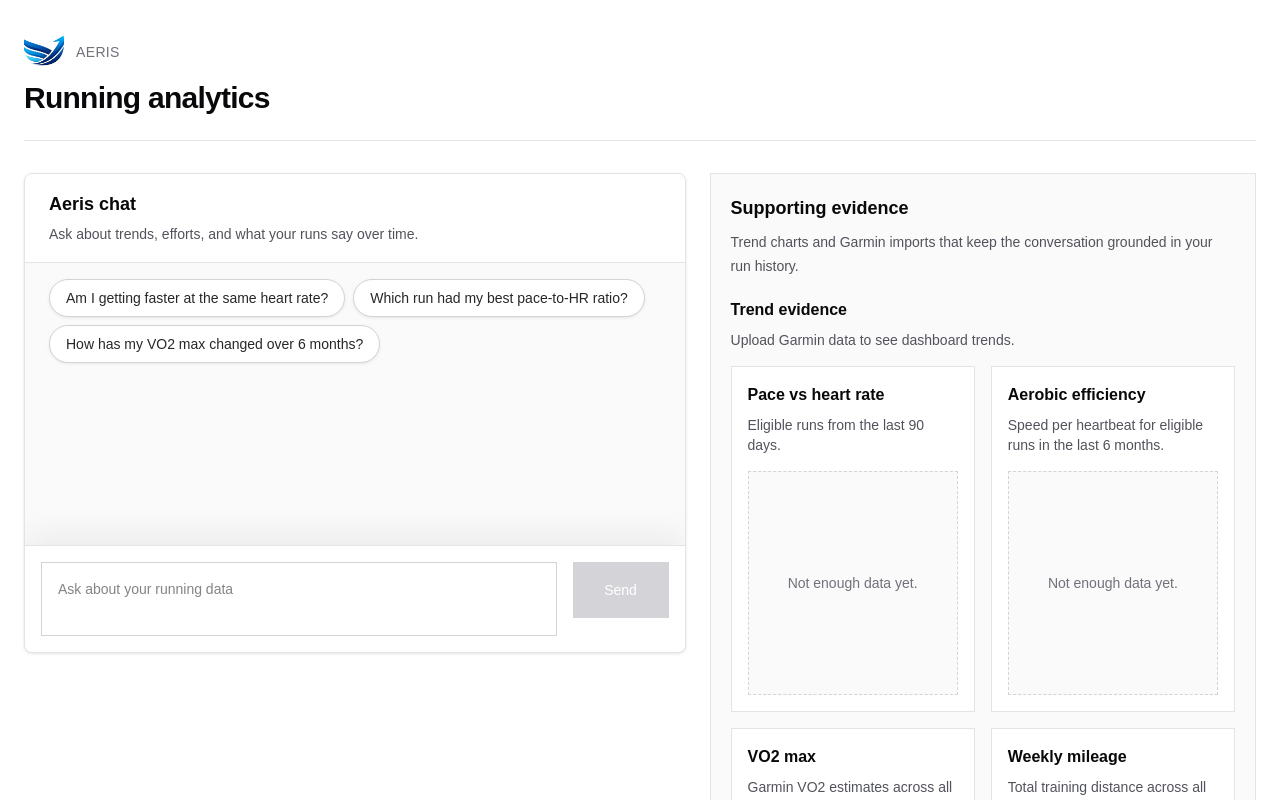
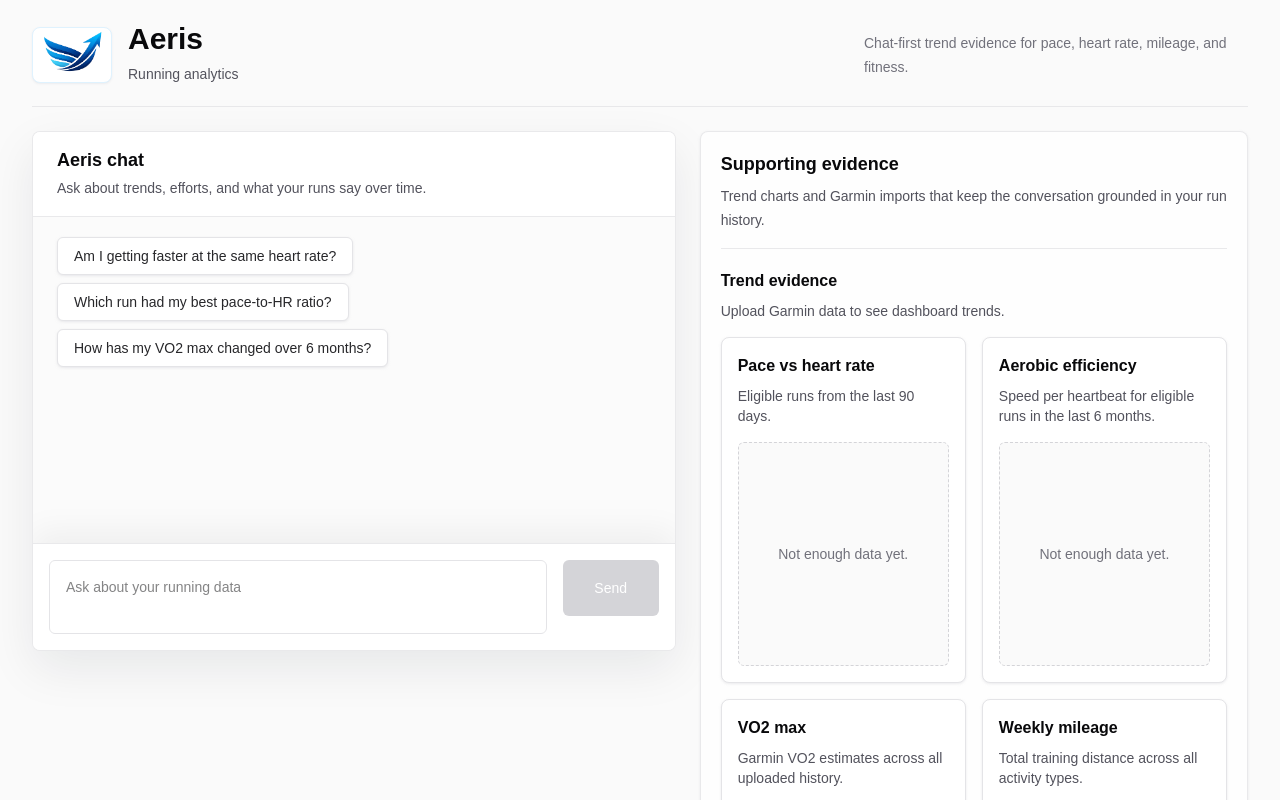
Before and after one commit to srbying/aeris, a Next.js app: page / in a window 1280 px wide. Shown: the top 800 px of the page. Built offline with nearby package versions, Linux system fonts and the light colour scheme; no server answers; the database is empty.

Commit message:
style(ui): polish Aeris header mark (#25)
Closes #12

```diff
--- a/src/app/_components/aeris-app.tsx
+++ b/src/app/_components/aeris-app.tsx
@@ -5,7 +5,7 @@ import { SupportingEvidence } from "../../features/evidence/supporting-evidence"
 
 export function AerisApp() {
   return (
-    <div className="grid items-start gap-6 xl:grid-cols-[minmax(0,1.15fr)_minmax(480px,0.95fr)]">
+    <div className="grid items-start gap-6 xl:grid-cols-[minmax(0,1.08fr)_minmax(480px,0.92fr)]">
       <section aria-label="Aeris conversation" className="min-w-0">
         <ChatPanel />
       </section>
--- a/src/app/page.tsx
+++ b/src/app/page.tsx
@@ -3,23 +3,31 @@ import { AerisApp } from "./_components/aeris-app";
 
 export default function Home() {
   return (
-    <div className="min-h-screen bg-white text-zinc-950">
-      <main className="mx-auto flex w-full max-w-7xl flex-col gap-8 px-6 py-8">
-        <header className="flex flex-col gap-2 border-b border-zinc-200 pb-6">
-          <div className="flex items-center gap-3">
-            <Image
-              alt="Aeris logo"
-              className="size-10 rounded-md object-cover"
-              height={40}
-              priority
-              src="/aeris-logo.png"
-              width={40}
-            />
-            <p className="text-sm font-medium uppercase tracking-wide text-zinc-500">Aeris</p>
+    <div className="min-h-screen bg-zinc-50 text-zinc-950">
+      <main className="mx-auto flex w-full max-w-7xl flex-col gap-6 px-4 py-4 sm:px-6 sm:py-6 lg:px-8">
+        <header
+          aria-label="Aeris running analytics"
+          className="flex flex-col gap-4 border-b border-zinc-200/80 pb-5 sm:flex-row sm:items-center sm:justify-between"
+        >
+          <div className="flex min-w-0 items-center gap-4">
+            <span className="flex h-14 w-20 shrink-0 items-center justify-center rounded-lg border border-sky-100 bg-white shadow-sm shadow-sky-950/5">
+              <Image
+                alt="Aeris header mark"
+                className="h-12 w-[70px] object-contain"
+                height={48}
+                priority
+                src="/aeris-logo.png"
+                width={70}
+              />
+            </span>
+            <div className="flex min-w-0 flex-col gap-2">
+              <h1 className="text-3xl font-semibold leading-none text-zinc-950">Aeris</h1>
+              <p className="text-sm leading-6 text-zinc-600">Running analytics</p>
+            </div>
           </div>
-          <h1 className="text-3xl font-semibold tracking-tight">
-            Running analytics
-          </h1>
+          <p className="max-w-sm text-sm leading-6 text-zinc-500">
+            Chat-first trend evidence for pace, heart rate, mileage, and fitness.
+          </p>
         </header>
 
         <AerisApp />
--- a/src/features/chat/chat-input.tsx
+++ b/src/features/chat/chat-input.tsx
@@ -18,19 +18,19 @@ export function ChatInput({ disabled, value, onChange, onSubmit }: ChatInputProp
   return (
     <form
       aria-label="Ask Aeris a custom question"
-      className="flex flex-col gap-4 border-t border-zinc-200 bg-white/95 p-4 shadow-[0_-12px_30px_rgba(24,24,27,0.06)] sm:flex-row"
+      className="flex flex-col gap-4 border-t border-zinc-200/80 bg-white p-4 shadow-[0_-12px_30px_rgba(24,24,27,0.05)] sm:flex-row"
       onSubmit={handleSubmit}
     >
       <textarea
         aria-label="Message"
-        className="min-h-14 flex-1 resize-none border border-zinc-300 bg-white px-4 py-4 text-sm leading-5 text-zinc-950 outline-none transition-[border-color,box-shadow] duration-200 focus:border-zinc-950 focus:ring-2 focus:ring-sky-100 motion-reduce:transition-none"
+        className="min-h-14 flex-1 resize-none rounded-md border border-zinc-200 bg-white px-4 py-4 text-sm leading-5 text-zinc-950 outline-none transition-[border-color,box-shadow] duration-200 focus:border-sky-500 focus:ring-2 focus:ring-sky-100 motion-reduce:transition-none"
         disabled={disabled}
         placeholder="Ask about your running data"
         value={value}
         onChange={(event) => onChange(event.target.value)}
       />
       <button
-        className="h-14 shrink-0 bg-zinc-950 px-4 text-sm font-medium text-white transition-colors duration-200 hover:bg-zinc-800 disabled:cursor-not-allowed disabled:bg-zinc-300 motion-reduce:transition-none sm:w-24"
+        className="h-14 shrink-0 rounded-md bg-zinc-950 px-4 text-sm font-medium text-white transition-colors duration-200 hover:bg-sky-950 disabled:cursor-not-allowed disabled:bg-zinc-300 motion-reduce:transition-none sm:w-24"
         disabled={disabled || value.trim() === ""}
         type="submit"
       >
--- a/src/features/chat/chat-panel.tsx
+++ b/src/features/chat/chat-panel.tsx
@@ -78,18 +78,18 @@ export function ChatPanel() {
   return (
     <section
       aria-label="Aeris chat window"
-      className="flex min-h-[480px] w-full flex-col overflow-hidden rounded-lg border border-zinc-200 bg-zinc-50 shadow-sm shadow-zinc-200/80"
+      className="flex min-h-[520px] w-full flex-col overflow-hidden rounded-lg border border-zinc-200/80 bg-white shadow-[0_18px_48px_rgba(15,23,42,0.08)]"
     >
-      <div className="border-b border-zinc-200 bg-white px-4 py-4 sm:px-6">
+      <div className="border-b border-zinc-200/80 bg-white px-4 py-4 sm:px-6">
         <div className="flex flex-col gap-1">
-          <h2 className="text-lg font-semibold text-zinc-950">Aeris chat</h2>
+          <h2 className="text-lg font-semibold leading-6 text-zinc-950">Aeris chat</h2>
           <p className="max-w-2xl text-sm leading-6 text-zinc-600">
             Ask about trends, efforts, and what your runs say over time.
           </p>
         </div>
       </div>
 
-      <div className="flex min-h-0 flex-1 flex-col gap-6 overflow-y-auto px-4 py-4 sm:px-6">
+      <div className="flex min-h-0 flex-1 flex-col gap-6 overflow-y-auto bg-zinc-50/70 px-4 py-5 sm:px-6">
         {messages.length === 0 ? (
           <StarterPromptButtons
             disabled={status === "streaming"}
@@ -153,7 +153,7 @@ function StarterPromptButtons({
       {STARTER_PROMPTS.map((prompt) => (
         <button
           aria-label={`Quick reply: ${prompt}`}
-          className="rounded-full border border-zinc-300 bg-white px-4 py-2 text-left text-sm font-medium leading-5 text-zinc-800 shadow-sm shadow-zinc-200/70 transition-[border-color,box-shadow,color] duration-200 hover:border-sky-500 hover:text-zinc-950 focus-visible:border-sky-500 focus-visible:outline-none focus-visible:ring-2 focus-visible:ring-sky-100 disabled:cursor-not-allowed disabled:text-zinc-400 motion-reduce:transition-none"
+          className="rounded-md border border-zinc-200 bg-white px-4 py-2 text-left text-sm font-medium leading-5 text-zinc-800 shadow-sm shadow-zinc-200/70 transition-[border-color,box-shadow,color] duration-200 hover:border-sky-400 hover:text-zinc-950 hover:shadow-sky-100 focus-visible:border-sky-500 focus-visible:outline-none focus-visible:ring-2 focus-visible:ring-sky-100 disabled:cursor-not-allowed disabled:text-zinc-400 motion-reduce:transition-none"
           disabled={disabled}
           key={prompt}
           type="button"
--- a/src/features/dashboard/chart-shell.tsx
+++ b/src/features/dashboard/chart-shell.tsx
@@ -8,9 +8,9 @@ type ChartShellProps = {
 
 export function ChartShell({ title, description, children }: ChartShellProps) {
   return (
-    <section className="min-w-0 border border-zinc-200 bg-white p-4">
+    <section className="min-w-0 rounded-lg border border-zinc-200 bg-white p-4 shadow-sm shadow-zinc-200/60">
       <div className="mb-4 flex flex-col gap-2">
-        <h3 className="text-base font-semibold text-zinc-950">{title}</h3>
+        <h3 className="text-base font-semibold leading-6 text-zinc-950">{title}</h3>
         <p className="text-sm text-zinc-600">{description}</p>
       </div>
       {children}
@@ -20,7 +20,7 @@ export function ChartShell({ title, description, children }: ChartShellProps) {
 
 export function EmptyPanel({ message = "Not enough data yet." }: { message?: string }) {
   return (
-    <div className="flex h-56 items-center justify-center border border-dashed border-zinc-300 bg-zinc-50 px-4 text-center text-sm font-medium text-zinc-500">
+    <div className="flex h-56 items-center justify-center rounded-md border border-dashed border-zinc-300 bg-zinc-50 px-4 text-center text-sm font-medium text-zinc-500">
       {message}
     </div>
   );
--- a/src/features/dashboard/dashboard.tsx
+++ b/src/features/dashboard/dashboard.tsx
@@ -93,8 +93,8 @@ export function Dashboard({ refreshKey = 0 }: DashboardProps = {}) {
 
   if (status === "loading") {
     return (
-      <section className="flex flex-col gap-4 border border-zinc-200 bg-white p-4">
-        <h2 className="text-base font-semibold text-zinc-950">Trend evidence</h2>
+      <section className="flex flex-col gap-4 rounded-lg border border-zinc-200 bg-white p-4">
+        <h2 className="text-base font-semibold leading-6 text-zinc-950">Trend evidence</h2>
         <p className="text-sm font-medium text-zinc-600">Loading dashboard...</p>
       </section>
     );
@@ -102,11 +102,11 @@ export function Dashboard({ refreshKey = 0 }: DashboardProps = {}) {
 
   if (status === "error") {
     return (
-      <section className="flex flex-col gap-4 border border-red-200 bg-red-50 p-4">
-        <h2 className="text-base font-semibold text-red-950">Trend evidence</h2>
+      <section className="flex flex-col gap-4 rounded-lg border border-red-200 bg-red-50 p-4">
+        <h2 className="text-base font-semibold leading-6 text-red-950">Trend evidence</h2>
         <p className="text-sm font-medium text-red-700">Unable to load dashboard data.</p>
         <button
-          className="h-10 border border-red-300 bg-white px-4 text-sm font-medium text-red-800 transition hover:border-red-700"
+          className="h-10 rounded-md border border-red-300 bg-white px-4 text-sm font-medium text-red-800 transition hover:border-red-700"
           type="button"
           onClick={() => void loadActivities()}
         >
@@ -119,7 +119,7 @@ export function Dashboard({ refreshKey = 0 }: DashboardProps = {}) {
   return (
     <section className="flex w-full flex-col gap-4">
       <div className="flex flex-col gap-2">
-        <h2 className="text-base font-semibold text-zinc-950">Trend evidence</h2>
+        <h2 className="text-base font-semibold leading-6 text-zinc-950">Trend evidence</h2>
         {activities.length === 0 ? (
           <p className="text-sm text-zinc-600">Upload Garmin data to see dashboard trends.</p>
         ) : (
--- a/src/features/evidence/supporting-evidence.tsx
+++ b/src/features/evidence/supporting-evidence.tsx
@@ -10,10 +10,10 @@ export function SupportingEvidence() {
   return (
     <aside
       aria-label="Supporting evidence"
-      className="flex min-w-0 flex-col gap-5 border border-zinc-200 bg-zinc-50 p-5"
+      className="flex min-w-0 flex-col gap-5 rounded-lg border border-zinc-200/80 bg-white/80 p-4 shadow-sm shadow-zinc-200/60 sm:p-5"
     >
-      <div className="flex flex-col gap-2">
-        <h2 className="text-lg font-semibold text-zinc-950">Supporting evidence</h2>
+      <div className="flex flex-col gap-2 border-b border-zinc-200/80 pb-4">
+        <h2 className="text-lg font-semibold leading-6 text-zinc-950">Supporting evidence</h2>
         <p className="text-sm leading-6 text-zinc-600">
           Trend charts and Garmin imports that keep the conversation grounded in your run history.
         </p>
--- a/src/features/upload/file-dropzone.tsx
+++ b/src/features/upload/file-dropzone.tsx
@@ -36,7 +36,7 @@ export function FileDropzone({ fileName, onFileSelected, onFileRejected }: FileD
 
   return (
     <label
-      className="flex min-h-36 cursor-pointer flex-col items-center justify-center gap-4 border border-dashed border-zinc-300 bg-white px-6 py-8 text-center transition hover:border-zinc-500"
+      className="flex min-h-36 cursor-pointer flex-col items-center justify-center gap-4 rounded-md border border-dashed border-zinc-300 bg-zinc-50 px-6 py-8 text-center transition hover:border-sky-500 hover:bg-white"
       onDragOver={(event) => event.preventDefault()}
       onDrop={handleDrop}
     >
--- a/src/features/upload/upload-panel.tsx
+++ b/src/features/upload/upload-panel.tsx
@@ -67,10 +67,10 @@ export function UploadPanel({ onUploadComplete }: UploadPanelProps = {}) {
   return (
     <section
       aria-label="Import Garmin CSV"
-      className="flex w-full flex-col gap-4 border border-zinc-200 bg-white p-4"
+      className="flex w-full flex-col gap-4 rounded-lg border border-zinc-200 bg-white p-4 shadow-sm shadow-zinc-200/60"
     >
       <div className="flex flex-col gap-2">
-        <h2 className="text-base font-semibold text-zinc-950">Import Garmin CSV</h2>
+        <h2 className="text-base font-semibold leading-6 text-zinc-950">Import Garmin CSV</h2>
         <p className="text-sm text-zinc-600">
           Add activity exports and skip runs that already exist.
         </p>
@@ -94,7 +94,7 @@ export function UploadPanel({ onUploadComplete }: UploadPanelProps = {}) {
 
       <div className="flex items-center gap-4">
         <button
-          className="h-10 bg-zinc-950 px-4 text-sm font-medium text-white transition hover:bg-zinc-800 disabled:cursor-not-allowed disabled:bg-zinc-300"
+          className="h-10 rounded-md bg-zinc-950 px-4 text-sm font-medium text-white transition hover:bg-sky-950 disabled:cursor-not-allowed disabled:bg-zinc-300"
           type="button"
           disabled={status === "uploading"}
           onClick={uploadSelectedFile}
```
Also changed, not shown: src/features/chat/message-list.tsx (+5 -5 lines), src/features/dashboard/activity-history.tsx (+4 -4 lines), 2 other files (tests, documents, lock files or other folders).
